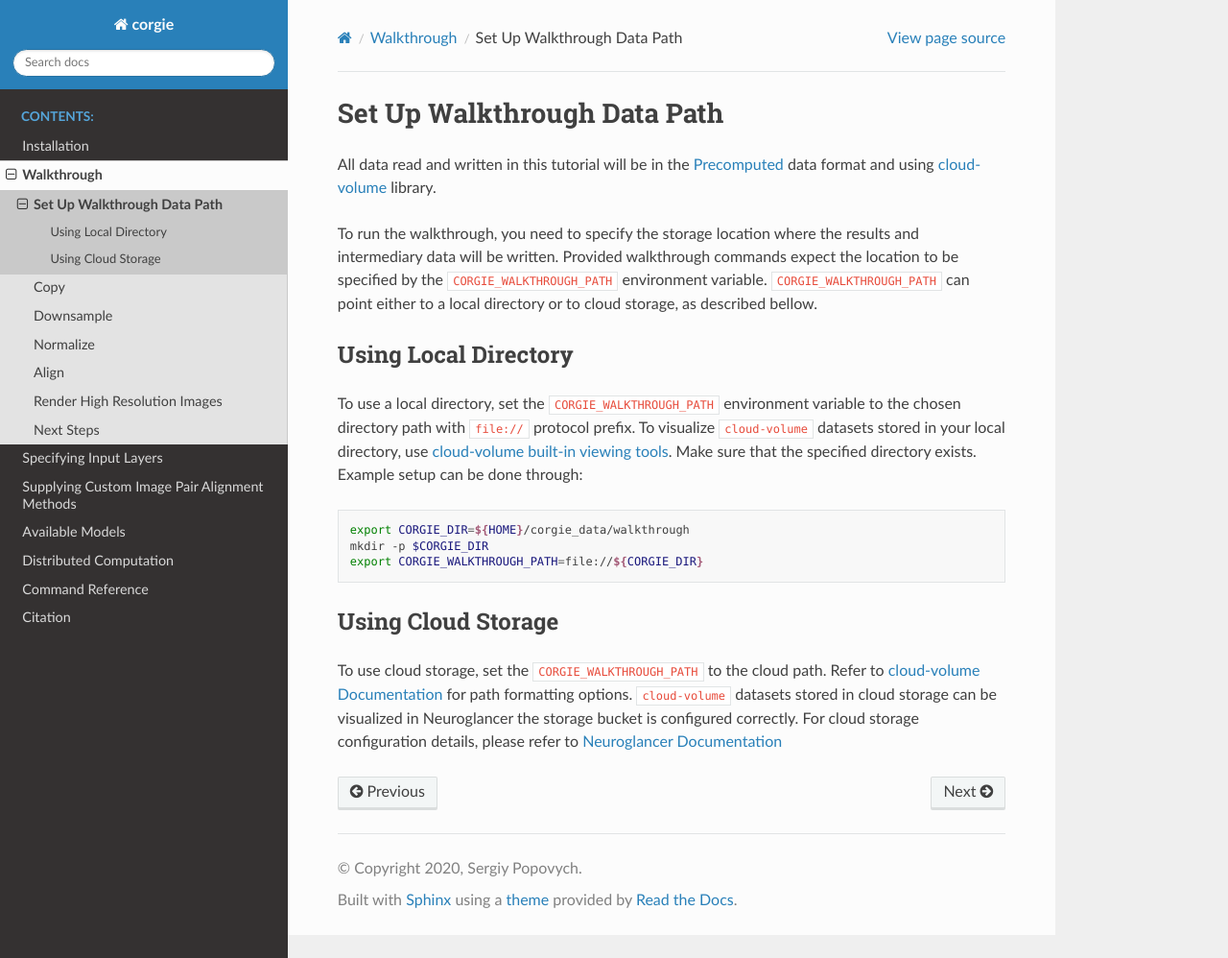
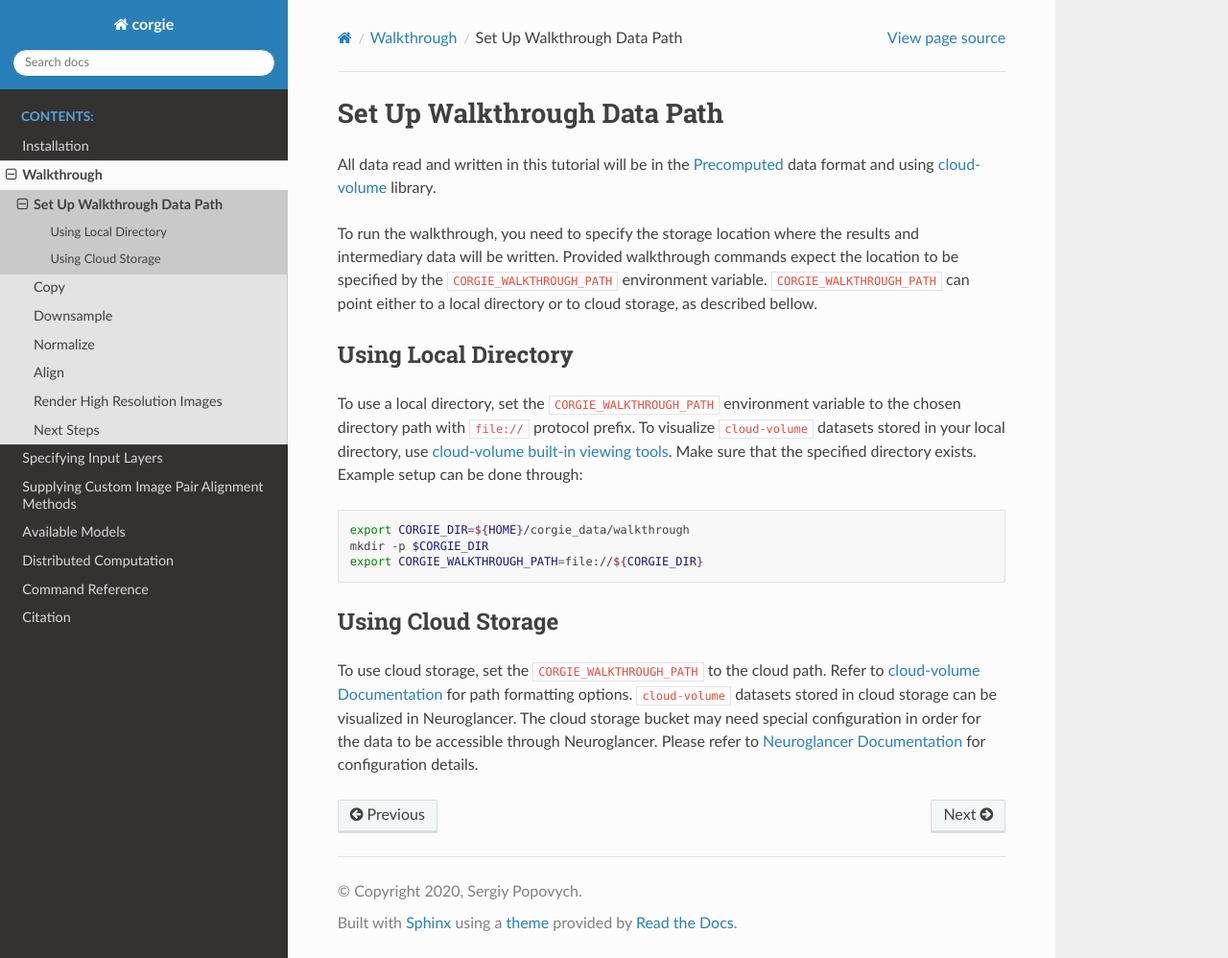
Before and after one commit to seung-lab/corgie, a Sphinx documentation site: the page built from docs/source/walkthrough/set_up_directory.rst, in a window 1280 px wide and 998 px high. Shown: the whole window at 96% size. Built offline with Sphinx 7.4.7 and the Read the Docs theme 2.0.0, drawn with Linux system fonts in a browser that asks for light colours.

Commit message:
Update set_up_directory.rst

```diff
--- a/docs/source/walkthrough/set_up_directory.rst
+++ b/docs/source/walkthrough/set_up_directory.rst
@@ -27,5 +27,4 @@ Make sure that the specified directory exists. Example setup can be done through
 Using Cloud Storage
 -------------------
 To use cloud storage, set the ``CORGIE_WALKTHROUGH_PATH`` to the cloud path. Refer to `cloud-volume Documentation <https://github.com/seung-lab/cloud-volume>`_
-for path formatting options. ``cloud-volume`` datasets stored in cloud storage can be visualized in Neuroglancer the storage bucket is configured correctly.
-For cloud storage configuration details, please refer to `Neuroglancer Documentation <https://github.com/google/neuroglancer>`_
+for path formatting options. ``cloud-volume`` datasets stored in cloud storage can be visualized in Neuroglancer. The cloud storage bucket may need special configuration in order for the data to be accessible through Neuroglancer. Please refer to `Neuroglancer Documentation <https://github.com/google/neuroglancer>`_ for configuration details.
```
